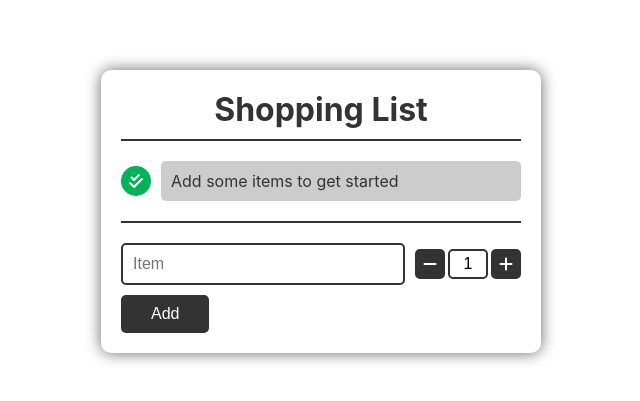
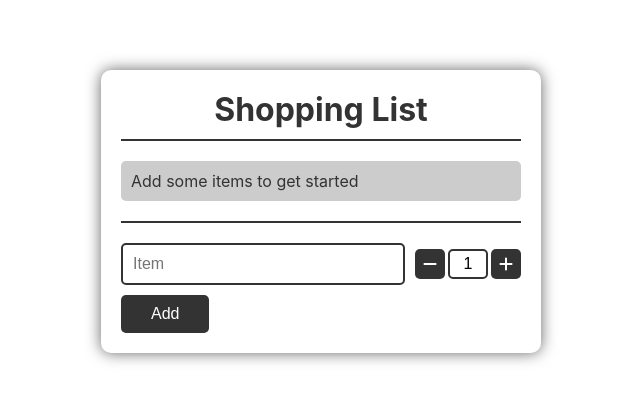
Before and after one commit to joelcrampton/shopping-list, a React (Create React App) app: page / in a window 1280 px wide. Shown: the part 189-590 px from the top of the page, without its empty margins (319-959 px from the left). Built offline with nearby package versions, Linux system fonts and the light colour scheme.

Commit message:
Updated list footer for when there are no items

```diff
--- a/src/components/List.css
+++ b/src/components/List.css
@@ -12,7 +12,7 @@
   border-bottom: 2px solid #333333
 }
 
-.caption{
+.footer{
   width: 100%;
   display: grid;
   grid-template-columns: max-content 1fr;
@@ -20,13 +20,12 @@
   align-items: center
 }
 
-.caption > p{
-  flex: 1;
+.caption{
   padding: 10px;
   border-radius: 5px;
   background: #cccccc
 }
-p.completed{
+.caption.completed{
   color: #ffffff;
   background: #00b359
 }
--- a/src/components/List.js
+++ b/src/components/List.js
@@ -75,14 +75,19 @@ export default function List({ title, groceries, setGroceries }) {
   else if(remaining === 0) caption = 'Shopping complete!';
   else caption = remaining + ' item' + (remaining === 1 ? '' : 's') + ' left to purchase';
 
+  let footer = (
+    <div className="footer">
+        <CheckAll checked={isAllPurchased()} method={purchaseAll} />
+        <p className={"caption" + (completed ? " completed" : "")}>{caption}</p>
+    </div>
+  );
+  if(groceries.length === 0) footer = (<p className={"caption" + (completed ? " completed" : "")}>{caption}</p>);
+
   return (
     <div className="list" style={{ gridGap: gridGap }}>
       <h1>{title}</h1>
       <Groceries edit={edit} groceries={groceries} purchase={purchase} remove={remove} save={save} />
-      <div className="caption">
-          <CheckAll checked={isAllPurchased()} method={purchaseAll} />
-          <p className={(completed ? "completed" : "")}>{caption}</p>
-      </div>
+      {footer}
     </div>
   );
 }
```
